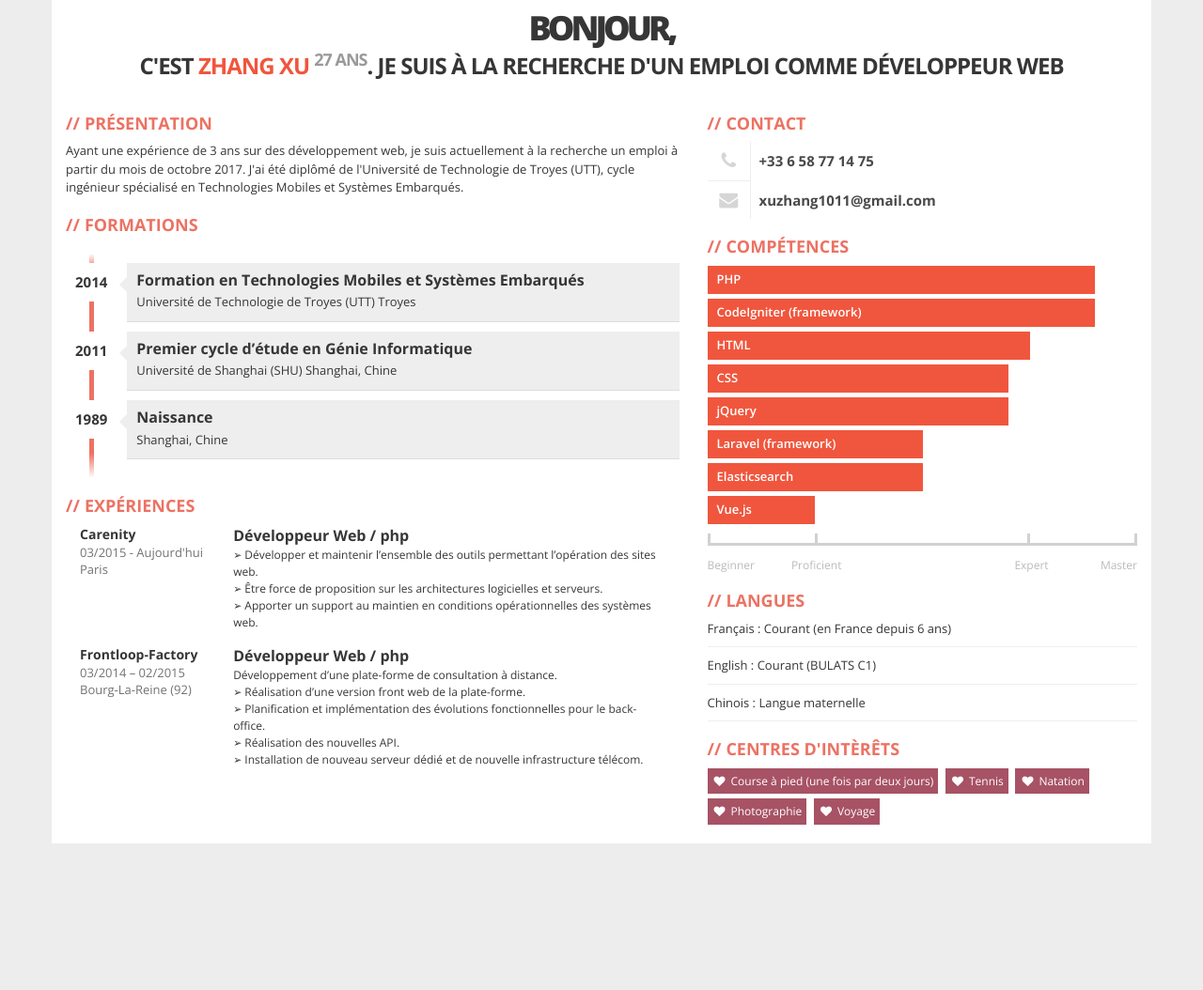
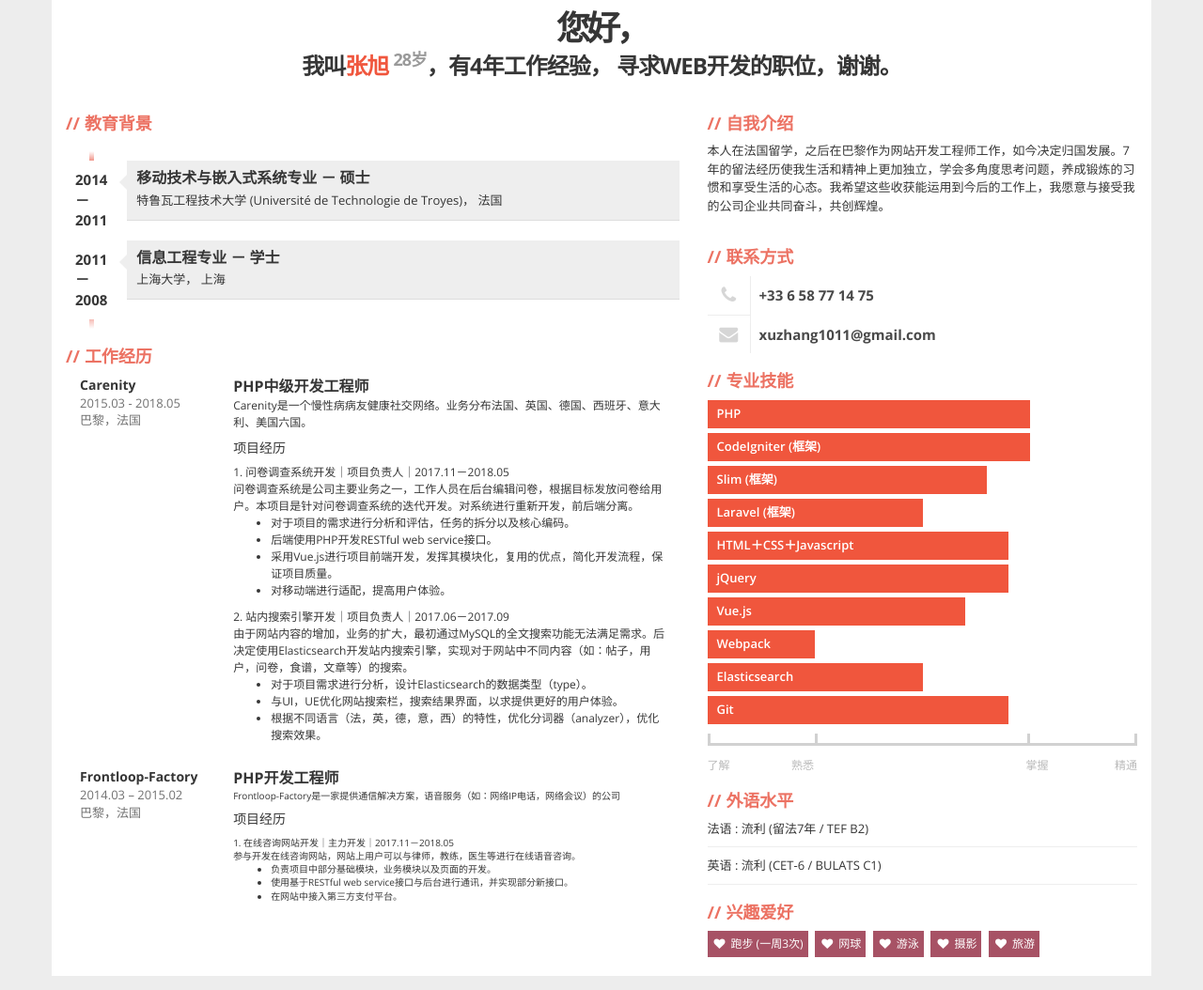
Before and after one commit to Harry35/Harry35.github.io, a plain HTML site: page index.html in a window 1280 px wide. Shown: the part 165-1219 px from the top of the page at 94% size. Before the commit the page ends 1078 px from the top, so only its background shows below. Drawn offline with nearby package versions, Linux system fonts and the light colour scheme.

Commit message:
Change to zh

```diff
--- a/index.html
+++ b/index.html
@@ -1,6 +1,6 @@
 
 <!DOCTYPE html>
-<html lang="en">
+<html lang="CN">
   <head>
     <meta charset="utf-8">
     <meta http-equiv="X-UA-Compatible" content="IE=edge,chrome=1" />
@@ -9,18 +9,6 @@
     <link href="css/bootstrap.min.css" rel="stylesheet">
     <link href="css/font-awesome.css" rel="stylesheet">
     <link href="css/main.css" rel="stylesheet">
-    <!--[if lt IE 9]>
-      <script src="js/html5shiv.js"></script>
-      <script src="js/respond.min.js"></script>
-    <![endif]-->
-    <script>
-      (function(i,s,o,g,r,a,m){i['GoogleAnalyticsObject']=r;i[r]=i[r]||function(){
-      (i[r].q=i[r].q||[]).push(arguments)},i[r].l=1*new Date();a=s.createElement(o),
-      m=s.getElementsByTagName(o)[0];a.async=1;a.src=g;m.parentNode.insertBefore(a,m)
-      })(window,document,'script','//www.google-analytics.com/analytics.js','ga');
-      ga('create', 'UA-51302339-1', 'kamsolutions.pl');
-      ga('send', 'pageview');
-    </script>
   </head>
   <body>
     <div class="container">
@@ -32,85 +20,96 @@
               <img src="img/avatar.jpg" alt="avatar">
             </div>
             <div id="text-header">
-              <h1>Bonjour,<br> c'est <span>ZHANG Xu</span> <sup>27 ans</sup>. Je suis à la recherche d'un emploi comme développeur web</h1>
+              <h1>您好， <br> 我叫<span>张旭</span> <sup>28岁</sup>，有4年工作经验， 寻求web开发的职位，谢谢。</h1>
             </div>
           </div>
         </div>
       </div>
       <div class="row">
         <div class="col-xs-12 col-sm-7">
-          <!-- ABOUT ME -->
-          <div class="box">
-            <h2>présentation</h2>
-            <p>Ayant une expérience de 3 ans sur des développement web, je suis actuellement à la recherche un emploi à partir du mois de octobre 2017. J'ai été diplômé de l'Université de Technologie de Troyes (UTT), cycle ingénieur spécialisé en Technologies Mobiles et Systèmes Embarqués.</p>
-          </div>
           <!-- EDUCATION -->
           <div class="box">
-            <h2>Formations</h2>
+            <h2>教育背景</h2>
             <ul id="education" class="clearfix">
               <li>
-                <div class="year pull-left">2014</div>
+                <div class="year pull-left">2014 － 2011</div>
                 <div class="description pull-right">
-                  <h3>Formation en Technologies Mobiles et Systèmes Embarqués</h3>
-                  <p>Université de Technologie de Troyes (UTT) Troyes</p>
+                  <h3>移动技术与嵌入式系统专业 － 硕士</h3>
+                  <p>特鲁瓦工程技术大学 (Université de Technologie de Troyes)， 法国</p>
                 </div>
               </li>
               <li>
-                <div class="year pull-left">2011</div>
+                <div class="year pull-left">2011 － 2008</div>
                 <div class="description pull-right">
-                  <h3>Premier cycle d’étude en Génie Informatique</h3>
-                  <p>Université de Shanghai (SHU)       Shanghai, Chine</p>
-                </div>
-              </li>
-              <li>
-                <div class="year pull-left">1989</div>
-                <div class="description pull-right">
-                  <h3>Naissance </h3>
-                  <p>Shanghai, Chine</p>
+                  <h3>信息工程专业 － 学士</h3>
+                  <p>上海大学， 上海</p>
                 </div>
               </li>
             </ul>
           </div>
           <!-- EXPERIENCES -->
           <div class="box">
-            <h2>Expériences</h2>
+            <h2>工作经历</h2>
             <div class="job clearfix">
               <div class="col-xs-3">
                 <div class="where">Carenity</div>
-                <div class="year">03/2015 - Aujourd'hui</div>
-                <div class="year">Paris</div>
+                <div class="year">2015.03 - 2018.05</div>
+                <div class="year">巴黎，法国</div>
               </div>
               <div class="col-xs-9">
-                <div class="profession">Développeur Web / php</div>
+                <div class="profession">PHP中级开发工程师</div>
                 <div class="description">
-                  ➢ Développer et maintenir l’ensemble des outils permettant l’opération des sites web.
-                  <br/>➢ Être force de proposition sur les architectures logicielles et serveurs.
-                  <br/>➢ Apporter un support au maintien en conditions opérationnelles des systèmes web.
+                  Carenity是一个慢性病病友健康社交网络。业务分布法国、英国、德国、西班牙、意大利、美国六国。
+                  <h5>项目经历</h5>
+                  1. 问卷调查系统开发｜项目负责人｜2017.11－2018.05
+                  <br/>问卷调查系统是公司主要业务之一，工作人员在后台编辑问卷，根据目标发放问卷给用户。本项目是针对问卷调查系统的迭代开发。对系统进行重新开发，前后端分离。
+                  <ul>
+                    <li>对于项目的需求进行分析和评估，任务的拆分以及核心编码。</li>
+                    <li>后端使用PHP开发RESTful web service接口。</li>
+                    <li>采用Vue.js进行项目前端开发，发挥其模块化，复用的优点，简化开发流程，保证项目质量。</li>
+                    <li>对移动端进行适配，提高用户体验。</li>
+                  </ul>
+
+                  2. 站内搜索引擎开发｜项目负责人｜2017.06－2017.09
+                  <br/>由于网站内容的增加，业务的扩大，最初通过MySQL的全文搜索功能无法满足需求。后决定使用Elasticsearch开发站内搜索引擎，实现对于网站中不同内容（如：帖子，用户，问卷，食谱，文章等）的搜索。
+                  <ul>
+                    <li>对于项目需求进行分析，设计Elasticsearch的数据类型（type）。</li>
+                    <li>与UI，UE优化网站搜索栏，搜索结果界面，以求提供更好的用户体验。</li>
+                    <li>根据不同语言（法，英，德，意，西）的特性，优化分词器（analyzer），优化搜索效果。</li>
+                  </ul>
                 </div>
               </div>
             </div>
             <div class="job clearfix">
               <div class="col-xs-3">
                 <div class="where">Frontloop-Factory</div>
-                <div class="year">03/2014 – 02/2015</div>
-                <div class="year">Bourg-La-Reine (92)</div>
+                <div class="year">2014.03 – 2015.02</div>
+                <div class="year">巴黎，法国</div>
               </div>
               <div class="col-xs-9">
-                <div class="profession">Développeur Web / php</div>
-                <div class="description">Développement d’une plate-forme de consultation à distance.
-                  <br/>➢  Réalisation d’une version front web de la plate-forme.
-                  <br/>➢ Planification et implémentation des évolutions fonctionnelles pour le back-office.
-                  <br/>➢ Réalisation des nouvelles API.
-                  <br/>➢ Installation de nouveau serveur dédié et de nouvelle infrastructure télécom.
-                </div>
+                <div class="profession">PHP开发工程师</div>
+                Frontloop-Factory是一家提供通信解决方案，语音服务（如：网络IP电话，网络会议）的公司
+                <h5>项目经历</h5>
+                1. 在线咨询网站开发｜主力开发｜2017.11－2018.05
+                  <br/>参与开发在线咨询网站，网站上用户可以与律师，教练，医生等进行在线语音咨询。
+                  <ul>
+                    <li>负责项目中部分基础模块，业务模块以及页面的开发。</li>
+                    <li>使用基于RESTful web service接口与后台进行通讯，并实现部分新接口。</li>
+                    <li>在网站中接入第三方支付平台。</li>
+                  </ul>
               </div>
             </div>
           </div>
         </div>
         <div class="col-xs-12 col-sm-5">
+          <!-- ABOUT ME -->
+          <div class="box">
+            <h2>自我介绍</h2>
+            <p>本人在法国留学，之后在巴黎作为网站开发工程师工作，如今决定归国发展。7年的留法经历使我生活和精神上更加独立，学会多角度思考问题，养成锻炼的习惯和享受生活的心态。我希望这些收获能运用到今后的工作上，我愿意与接受我的公司企业共同奋斗，共创辉煌。</p>
+          </div>
           <!-- CONTACT -->
           <div class="box clearfix">
-            <h2>Contact</h2>
+            <h2>联系方式</h2>
             <div class="contact-item">
               <div class="icon pull-left text-center"><span class="fa fa-phone fa-fw"></span></div>
               <div class="title only pull-right">+33 6 58 77 14 75</div>
@@ -122,41 +121,42 @@
           </div>
           <!-- SKILLS -->
           <div class="box">
-            <h2>Compétences</h2>
+            <h2>专业技能</h2>
             <div class="skills">
-              <div class="item-skills" data-percent="0.90">PHP</div>
-              <div class="item-skills" data-percent="0.90">CodeIgniter (framework)</div>
-              <div class="item-skills" data-percent="0.75">HTML</div>
-              <div class="item-skills" data-percent="0.70">CSS</div>
+              <div class="item-skills" data-percent="0.75">PHP</div>
+              <div class="item-skills" data-percent="0.75">CodeIgniter (框架)</div>
+              <div class="item-skills" data-percent="0.65">Slim (框架)</div>
+              <div class="item-skills" data-percent="0.50">Laravel (框架)</div>
+              <div class="item-skills" data-percent="0.70">HTML＋CSS＋Javascript</div>
               <div class="item-skills" data-percent="0.70">jQuery</div>
-              <div class="item-skills" data-percent="0.50">Laravel (framework)</div>
+              <div class="item-skills" data-percent="0.60">Vue.js</div>
+              <div class="item-skills" data-percent="0.25">Webpack</div>
               <div class="item-skills" data-percent="0.50">Elasticsearch</div>
-              <div class="item-skills" data-percent="0.25">Vue.js</div>
+              <div class="item-skills" data-percent="0.70">Git</div>
               <div class="skills-legend clearfix">
-                <div class="legend-left legend">Beginner</div>
-                <div class="legend-left legend"><span>Proficient</span></div>
-                <div class="legend-right legend"><span>Expert</span></div>
-                <div class="legend-right legend">Master</div>
+                <div class="legend-left legend">了解</div>
+                <div class="legend-left legend"><span>熟悉</span></div>
+                <div class="legend-right legend"><span>掌握</span></div>
+                <div class="legend-right legend">精通</div>
               </div>
             </div>
           </div>
           <!-- LANGUAGES -->
           <div class="box">
-            <h2>Langues</h2>
+            <h2>外语水平</h2>
             <div id="language-skills">
-              <div class="skill">Français : Courant (en France depuis 6 ans) <div class="icons pull-right"><div style="width: 80%;" class="icons-red"></div></div></div>
-              <div class="skill">English : Courant (BULATS C1) <div class="icons pull-right"><div style="width: 60%;" class="icons-red"></div></div></div>
-              <div class="skill">Chinois : Langue maternelle <div class="icons pull-right"><div style="width: 60%;" class="icons-red"></div></div></div>
+              <div class="skill">法语 : 流利 (留法7年 / TEF B2) <div class="icons pull-right"><div style="width: 80%;" class="icons-red"></div></div></div>
+              <div class="skill">英语 : 流利 (CET-6 / BULATS C1) <div class="icons pull-right"><div style="width: 60%;" class="icons-red"></div></div></div>
             </div>
           </div>
           <!-- HOBBIES -->
           <div class="box">
-            <h2>Centres d'intèrêts</h2>
-            <div class="hobby">Course à pied (une fois par deux jours)</div>
-            <div class="hobby">Tennis</div>
-            <div class="hobby">Natation</div>
-            <div class="hobby">Photographie</div>
-            <div class="hobby">Voyage</div>
+            <h2>兴趣爱好</h2>
+            <div class="hobby">跑步 (一周3次)</div>
+            <div class="hobby">网球</div>
+            <div class="hobby">游泳</div>
+            <div class="hobby">摄影</div>
+            <div class="hobby">旅游</div>
           </div>
         </div>
       </div>
```
